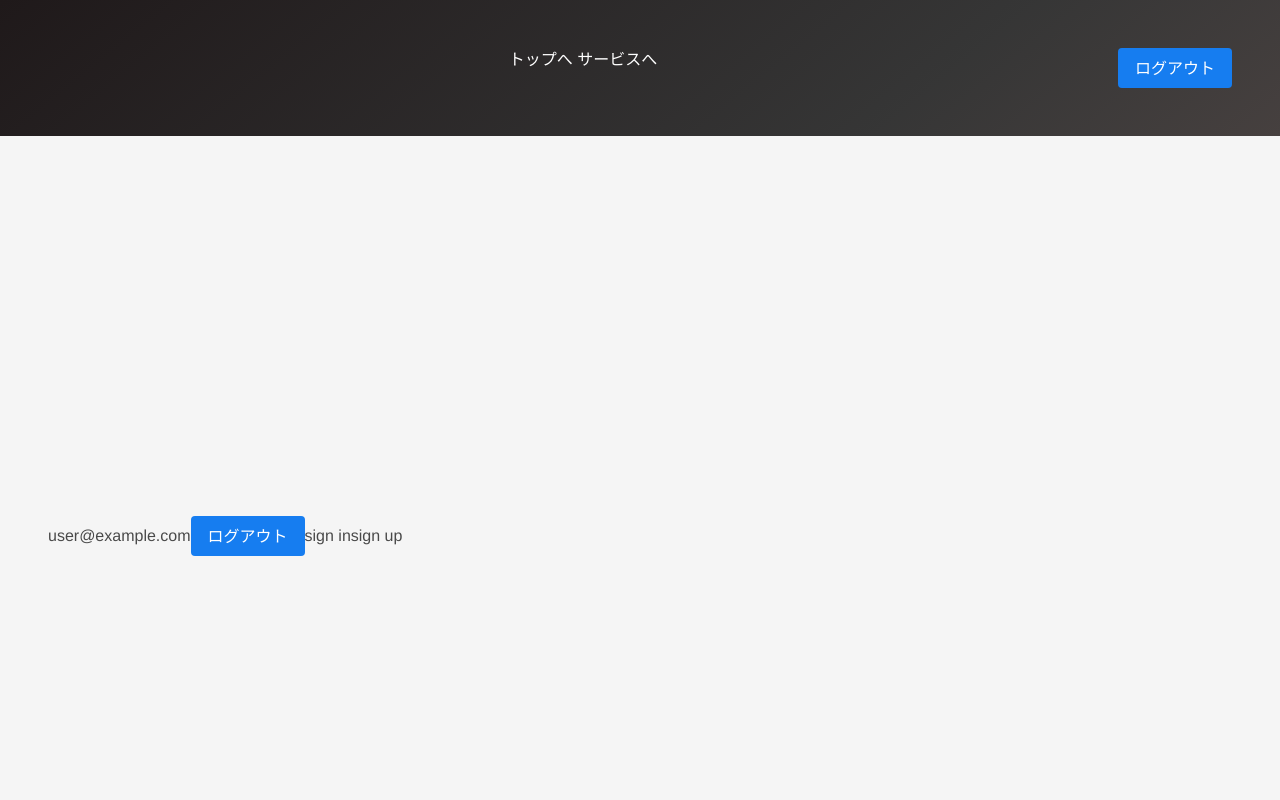
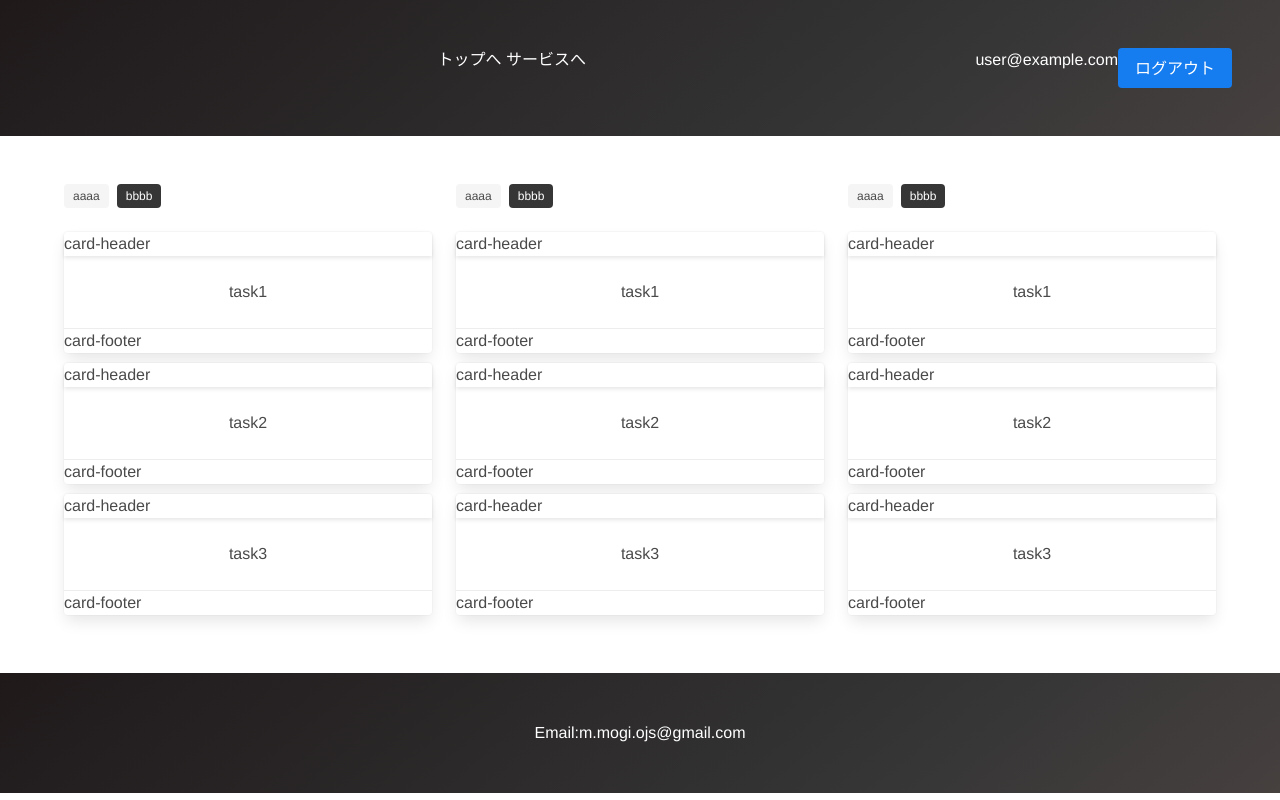
Before and after one commit to m-mogi-ojs/todo-app, a Vue app: page /service in a window 1280 px wide. Shown: the top 800 px of the page. Built offline with nearby package versions, Linux system fonts and the light colour scheme; no server answers; sample sign-in values are in the browser's storage.

Commit message:
serviceにカードを追加

```diff
--- /dev/null
+++ b/src/components/component/TodoCard.vue
@@ -0,0 +1,39 @@
+<template>
+  <div class="card" @dragstart="dragstart(task, $event)" @dragend="dragend" @dragenter="dragenter(task)" draggable="true">
+    <div class="card-header">card-header</div>
+    <div class="card-content">{{ task.name }}</div>
+    <div class="card-footer">card-footer</div>
+  </div>
+</template>
+
+<script>
+export default {
+  props: ['task'],
+  data () {
+    return {
+      draggingItem: null,
+      draggingOverItem: null
+    }
+  },
+  methods: {
+    dragstart (task, e) {
+      this.draggingItem = task
+      e.target.style.opacity = 0.5
+      console.log('drag start.' + task.name)
+    },
+    dragend (e) {
+      e.target.style.opacity = 1
+    },
+    dragenter (task) {
+      console.log('enter task is ' + task.name)
+      console.log('dragging task is ' + this.draggingItem.name)
+    }
+  }
+}
+</script>
+
+<style scoped>
+  .card {
+    margin-bottom: 10px
+  }
+</style>
--- a/src/components/globals/GlobalHeader.vue
+++ b/src/components/globals/GlobalHeader.vue
@@ -5,6 +5,7 @@
         <router-link to="/">トップへ  </router-link>
         <router-link to="/service">サービスへ  </router-link>
         <button v-if="isSigned" class="button is-info" @click="signOut">ログアウト</button>
+        <div class="user-name">{{ name }}</div>
       </h1>
     </div>
   </section>
@@ -15,6 +16,11 @@ import Firebase from 'firebase/app'
 
 export default {
   name: 'GlobalHeader',
+  data () {
+    return {
+      name: Firebase.auth().currentUser ? Firebase.auth().currentUser.email : ''
+    }
+  },
   methods: {
     signOut: function () {
       Firebase.auth().signOut().then(() => {
@@ -30,7 +36,8 @@ export default {
 
 <!-- Add "scoped" attribute to limit CSS to this component only -->
 <style scoped>
-.button {
+.button, .user-name {
   float: right;
 }
+
 </style>
--- a/src/components/pages/Service.vue
+++ b/src/components/pages/Service.vue
@@ -1,22 +1,47 @@
 <template>
-  <section class="hero is-light is-fullheight">
-    <div class="hero-body">
-      <div>{{ name }}</div>
-      <button class="button is-info" @click="signOut">ログアウト</button>
-      <router-link to="/sign-in">sign in</router-link>
-      <router-link to="/sign-up">sign up</router-link>
+  <section class="section">
+    <div class="container">
+      <div class="columns">
+        <div class="column">
+          <div class="tags">
+            <span class="tag">aaaa</span>
+            <span class="tag is-dark">bbbb</span>
+          </div>
+          <todo-card v-bind:task="task" v-for="task in tasks" v-bind:key="task.name"/>
+        </div>
+        <div class="column">
+          <div class="tags">
+            <span class="tag">aaaa</span>
+            <span class="tag is-dark">bbbb</span>
+          </div>
+          <todo-card v-bind:task="task" v-for="task in tasks" v-bind:key="task.name"/>
+        </div>
+        <div class="column">
+          <div class="tags">
+            <span class="tag">aaaa</span>
+            <span class="tag is-dark">bbbb</span>
+          </div>
+          <todo-card v-bind:task="task" v-for="task in tasks" v-bind:key="task.name"/>
+        </div>
+      </div>
     </div>
   </section>
 </template>
 
 <script>
 import Firebase from 'firebase/app'
+import TodoCard from '@/components/component/TodoCard'
 
 export default {
-  name: 'Main',
+  name: 'Service',
   data () {
     return {
-      name: Firebase.auth().currentUser ? Firebase.auth().currentUser.email : ''
+      name: Firebase.auth().currentUser ? Firebase.auth().currentUser.email : '',
+      tasks: [
+        { id: 0, name: 'task1', status: 1 },
+        { id: 1, name: 'task2', status: 2 },
+        { id: 2, name: 'task3', status: 3 }
+      ]
     }
   },
   methods: {
@@ -25,6 +50,9 @@ export default {
         this.$router.push('/sign-in')
       })
     }
+  },
+  components: {
+    TodoCard
   }
 }
 </script>
```
